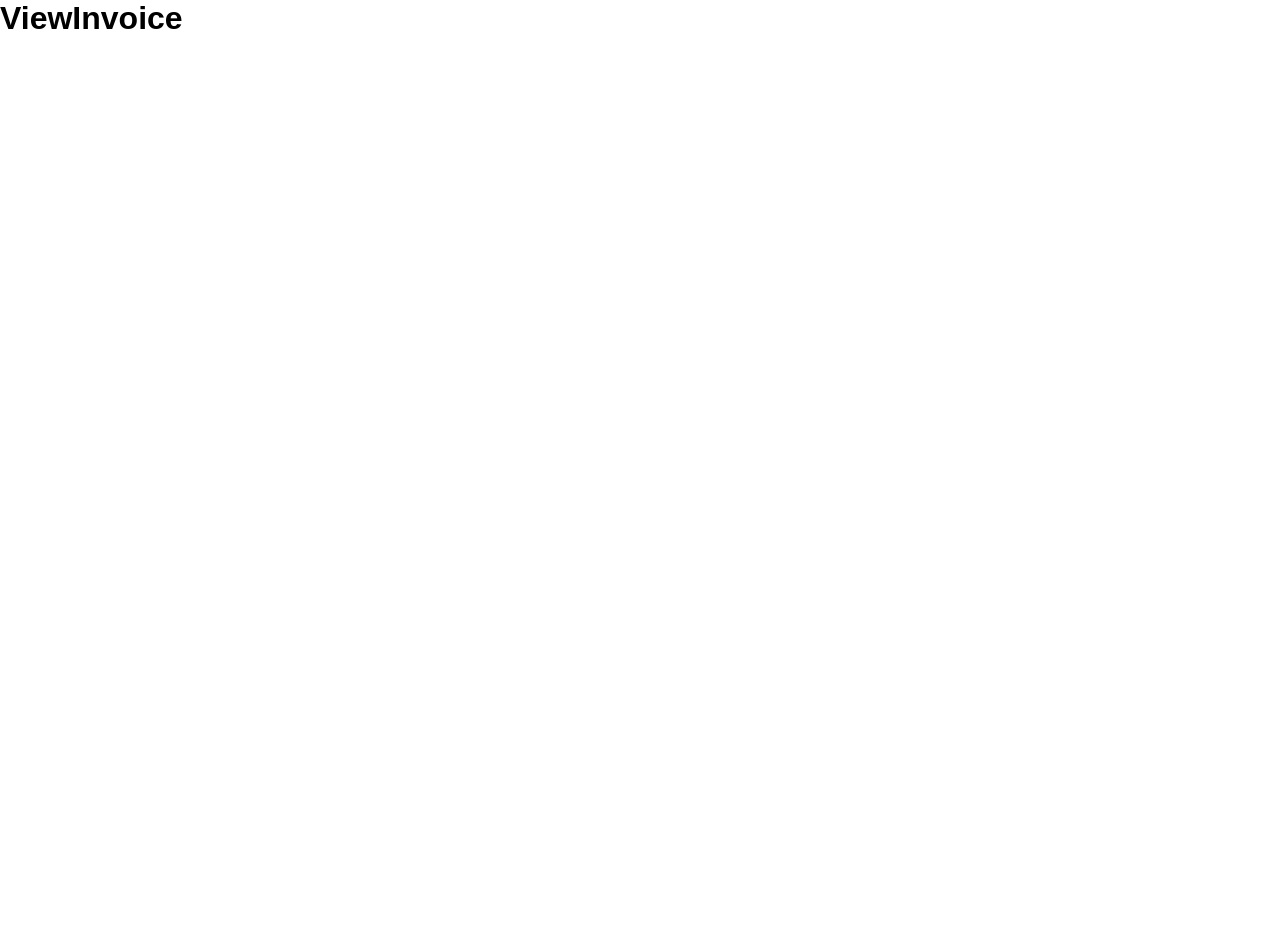
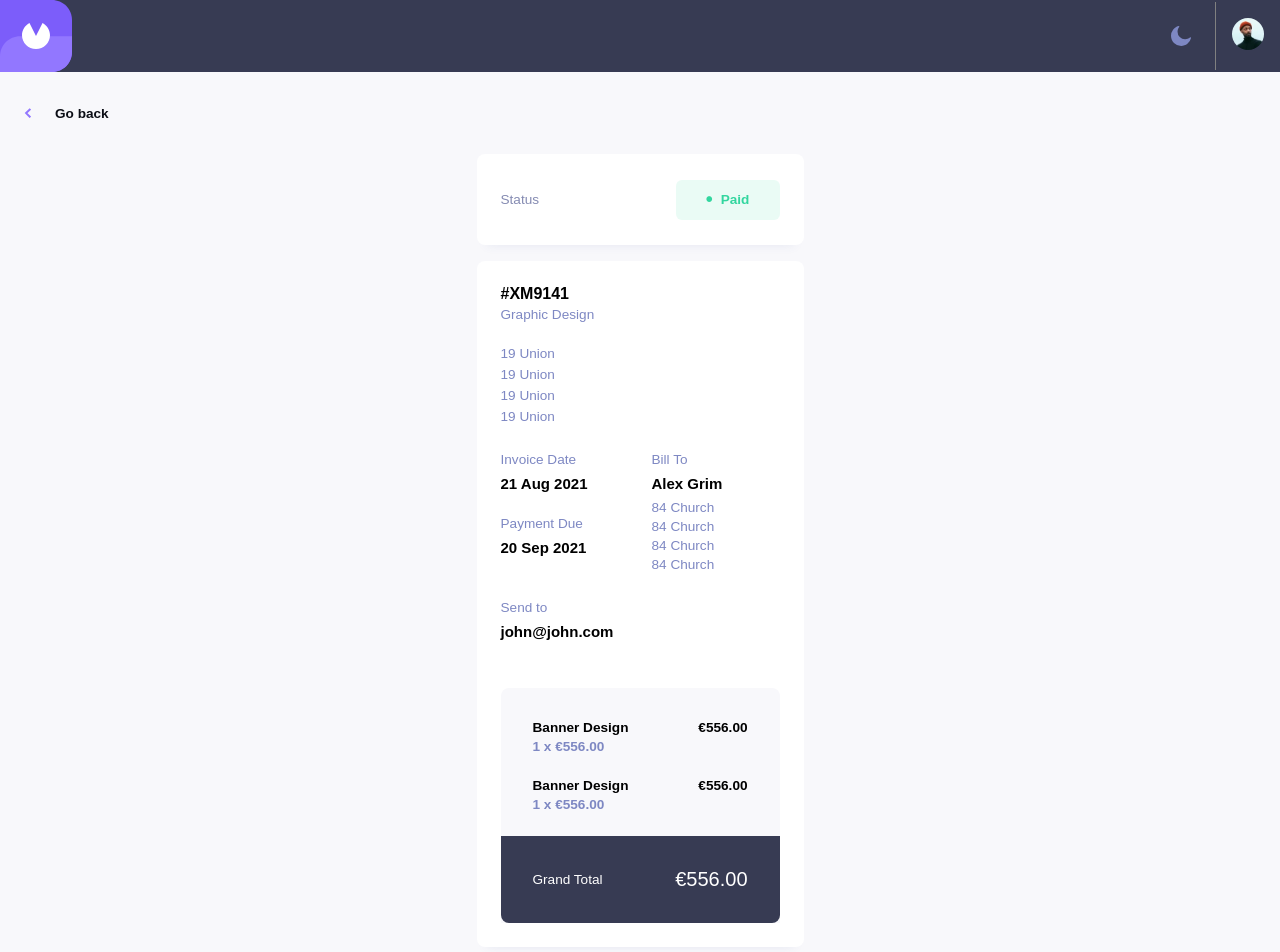
Before and after one commit to juliancioc/invoice-app-react, a React (Create React App) app: page /invoice/1 in a window 1280 px wide. Shown: the top 952 px of the page. Before the commit the page ends 800 px from the top, so only its background shows below. Built offline with nearby package versions, Linux system fonts and the light colour scheme.

Commit message:
feat: create page view invoice

```diff
--- /dev/null
+++ b/src/components/GoBack/index.tsx
@@ -0,0 +1,20 @@
+import React from 'react'
+import { Link } from 'react-router-dom'
+
+import * as S from './styles'
+import iconArrowLeft from '../../assets/icon-arrow-left.svg'
+
+type GoBackProps = {
+  route: string
+}
+
+const GoBack = ({ route }: GoBackProps) => {
+  return (
+    <S.Wrapper>
+      <img src={iconArrowLeft} alt="Icon go back" />
+      <Link to={route}>Go back</Link>
+    </S.Wrapper>
+  )
+}
+
+export default GoBack
--- /dev/null
+++ b/src/components/GoBack/styles.ts
@@ -0,0 +1,16 @@
+import styled from 'styled-components'
+
+export const Wrapper = styled.div`
+  margin: 2rem 1.5rem;
+
+  img {
+    margin-right: 1.5rem;
+  }
+
+  a {
+    text-decoration: none;
+    color: var(--color6);
+    font-size: var(--font-small);
+    font-weight: 700;
+  }
+`
--- a/src/components/ViewInvoice/index.tsx
+++ /dev/null
@@ -1,13 +0,0 @@
-import React from 'react'
-
-import * as S from './styles'
-
-const ViewInvoice = () => {
-  return (
-    <S.Wrapper>
-      <h1>ViewInvoice</h1>
-    </S.Wrapper>
-  )
-}
-
-export default ViewInvoice
--- a/src/components/ViewInvoice/styles.ts
+++ /dev/null
@@ -1,3 +0,0 @@
-import styled from 'styled-components'
-
-export const Wrapper = styled.main``
--- /dev/null
+++ b/src/pages/ViewInvoice/index.tsx
@@ -0,0 +1,84 @@
+import React from 'react'
+import GoBack from '../../components/GoBack'
+
+import NavBar from '../../components/NavBar'
+import * as S from './styles'
+import { Status } from '../../components/CardInvoice/styles'
+import formatMoney from '../../utils/formatMoney'
+
+const ViewInvoice = () => {
+  return (
+    <S.Wrapper>
+      <NavBar />
+      <GoBack route="/" />
+      <S.StatusWrapper>
+        <p>Status</p>
+        <Status status="paid">Paid</Status>
+      </S.StatusWrapper>
+      <S.Content>
+        <S.Block>
+          <p className="text-highlights">
+            <span>#</span>XM9141
+          </p>
+          <p className="text-low">Graphic Design</p>
+        </S.Block>
+        <S.Address>
+          <p>19 Union</p>
+          <p>19 Union</p>
+          <p>19 Union</p>
+          <p>19 Union</p>
+        </S.Address>
+        <S.InvoiceInformation>
+          <S.Block>
+            <p className="text-low">Invoice Date</p>
+            <p className="text-highlights text-important date">21 Aug 2021</p>
+            <p className="text-low">Payment Due</p>
+            <p className="text-highlights text-important">20 Sep 2021</p>
+          </S.Block>
+          <S.Block>
+            <p className="text-low">Bill To</p>
+            <p className="text-highlights text-important">Alex Grim</p>
+            <p className="text-small">84 Church</p>
+            <p className="text-small">84 Church</p>
+            <p className="text-small">84 Church</p>
+            <p className="text-small">84 Church</p>
+          </S.Block>
+        </S.InvoiceInformation>
+        <S.Block>
+          <p className="text-low">Send to</p>
+          <p className="text-highlights text-important">john@john.com</p>
+        </S.Block>
+        <S.PaymentInformation>
+          <S.PaymentContent>
+            <S.Block>
+              <S.Item>
+                <p className="item">Banner Design</p>
+                <p className="item">{formatMoney(556)}</p>
+              </S.Item>
+              <p className="installments">1 x {formatMoney(556)}</p>
+            </S.Block>
+            <S.Block>
+              <S.Item>
+                <p className="item">Banner Design</p>
+                <p className="item">{formatMoney(556)}</p>
+              </S.Item>
+              <p className="installments">1 x {formatMoney(556)}</p>
+            </S.Block>
+          </S.PaymentContent>
+          <S.Total>
+            <p>Grand Total</p>
+            <p className="price">{formatMoney(556)}</p>
+          </S.Total>
+        </S.PaymentInformation>
+      </S.Content>
+
+      <S.Actions>
+        <button className='btn-edit'>Edit</button>
+        <button className='btn-delete'>Delete</button>
+        <button className='btn-mark-as-paid'>Mark as Paid</button>
+      </S.Actions>
+    </S.Wrapper>
+  )
+}
+
+export default ViewInvoice
--- /dev/null
+++ b/src/pages/ViewInvoice/styles.ts
@@ -0,0 +1,162 @@
+import styled from 'styled-components'
+
+export const Wrapper = styled.div`
+  background-color: var(--color-background);
+
+  .text-highlights,
+  .text-important {
+    font-weight: bold;
+  }
+
+  .text-important {
+    font-size: 15px;
+    margin: 8px 0;
+  }
+
+  .text-low {
+    color: var(--color5);
+    font-size: var(--font-small);
+    margin-top: 4px;
+  }
+
+  .text-small {
+    font-size: var(--font-small);
+    color: var(--color5);
+    margin-top: 4px;
+  }
+`
+
+export const Address = styled.div`
+  margin-bottom: 1.5rem;
+
+  p {
+    color: var(--color5);
+    font-size: var(--font-small);
+    margin-bottom: 6px;
+  }
+`
+
+export const StatusWrapper = styled.div`
+  background-color: var(--color-white);
+  margin: 0 auto;
+  width: 100%;
+  height: 91px;
+  max-width: 327px;
+  box-shadow: 0px 10px 10px -10px rgba(72, 84, 159, 0.100397);
+  border-radius: 8px;
+  display: flex;
+  align-items: center;
+  justify-content: space-between;
+  padding: 24px;
+
+  p {
+    font-size: var(--font-small);
+    color: var(--color11);
+  }
+
+  div {
+    margin: 0;
+  }
+`
+export const Content = styled.div`
+  width: 100%;
+  max-width: 327px;
+  background-color: var(--color-white);
+  margin: 1rem auto;
+  box-shadow: 0px 10px 10px -10px rgba(72, 84, 159, 0.100397);
+  border-radius: 8px;
+  padding: 1.5rem;
+`
+
+export const Block = styled.div`
+  padding-bottom: 1.5rem;
+
+  .installments {
+    font-weight: 700;
+    font-size: var(--font-small);
+    color: var(--color5);
+    margin-top: 4px;
+  }
+
+  .date {
+    margin-bottom: 1.5rem;
+  }
+`
+
+export const InvoiceInformation = styled.div`
+  display: flex;
+
+  div:first-child {
+    margin-right: 4rem;
+  }
+`
+
+export const PaymentInformation = styled.div`
+  border-radius: 8px 8px 0px 0px;
+  background-color: var(--color-background);
+  margin-top: 1rem;
+`
+
+export const PaymentContent = styled.div`
+  padding: 2rem 2rem 0 2rem;
+`
+
+export const Total = styled.div`
+  background-color: var(--color1);
+  padding: 2rem;
+  border-radius: 0px 0px 8px 8px;
+  display: flex;
+  align-items: center;
+  justify-content: space-between;
+  color: var(--color-white);
+
+  p:first-child {
+    font-size: var(--font-small);
+  }
+
+  .price {
+    font-size: var(--font-large);
+  }
+`
+
+export const Item = styled.div`
+  display: flex;
+  justify-content: space-between;
+  align-items: center;
+
+  .item {
+    font-weight: bold;
+    font-size: var(--font-small);
+  }
+`
+
+export const Actions = styled.div`
+  height: 91px;
+  background-color: var(--color-white);
+  margin-top: 56px;
+  display: flex;
+  justify-content: center;
+  align-items: center;
+
+  button {
+    border-radius: 24px;
+    padding: 15px 22px;
+    margin-right: 8px;
+    font-size: var(--font-small);
+    font-weight: 700;
+    color: var(--color-white);
+    border: none;
+  }
+
+  .btn-edit {
+    color: var(--color5);
+  }
+
+  .btn-delete {
+    background-color: var(--color7);
+  }
+
+  .btn-mark-as-paid {
+    background-color: var(--color-primary);
+  }
+`
--- a/src/routes/index.tsx
+++ b/src/routes/index.tsx
@@ -1,7 +1,7 @@
 import React from "react"
 import { Switch } from "react-router-dom"
 
-import ViewInvoice from "../components/ViewInvoice"
+import ViewInvoice from "../pages/ViewInvoice"
 import Home from "../pages/Home"
 
 import Route from "./Route"
--- a/src/styles/global.ts
+++ b/src/styles/global.ts
@@ -21,7 +21,7 @@ export default createGlobalStyle`
     --font-large_xl: 2rem;
     --font-large: 1.25rem;
     --font-medium: 1rem;
-    --font-small: 0.75rem;
+    --font-small: 0.85rem;
   }
 
   button {
```
